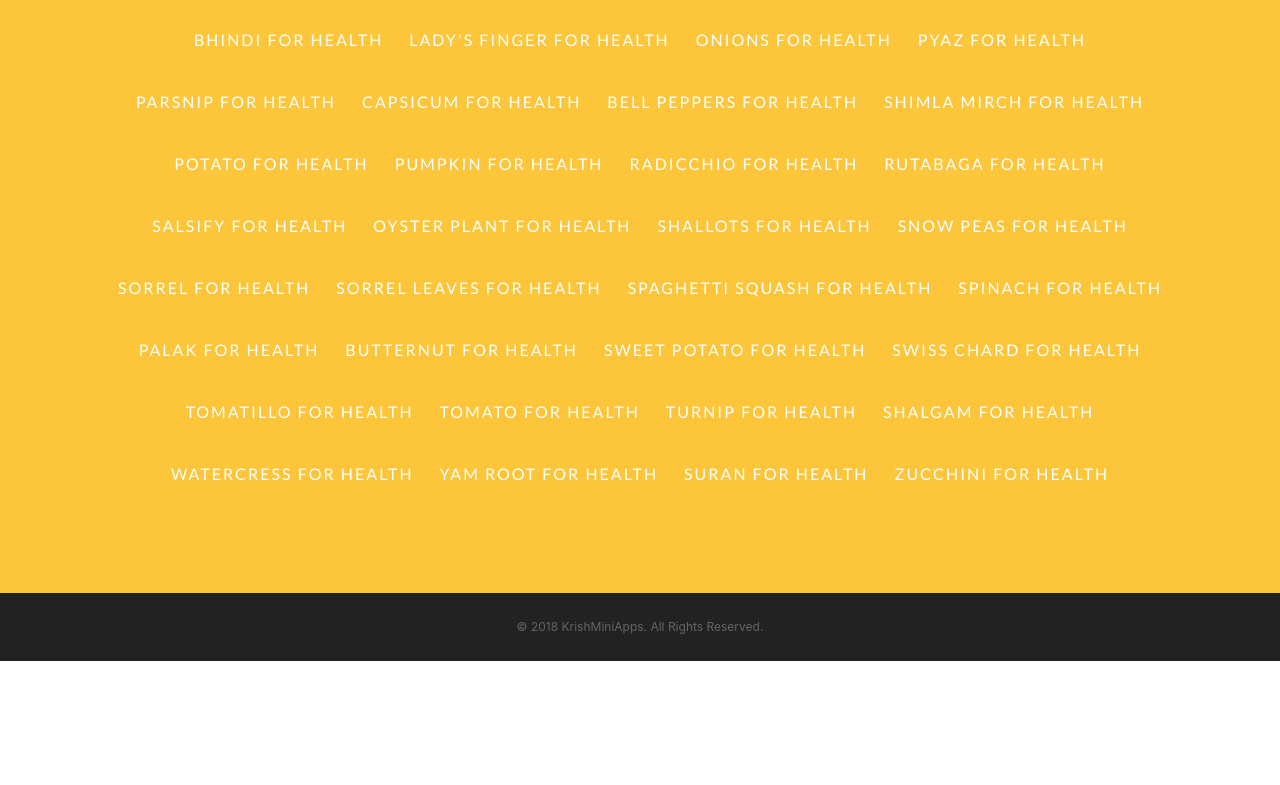
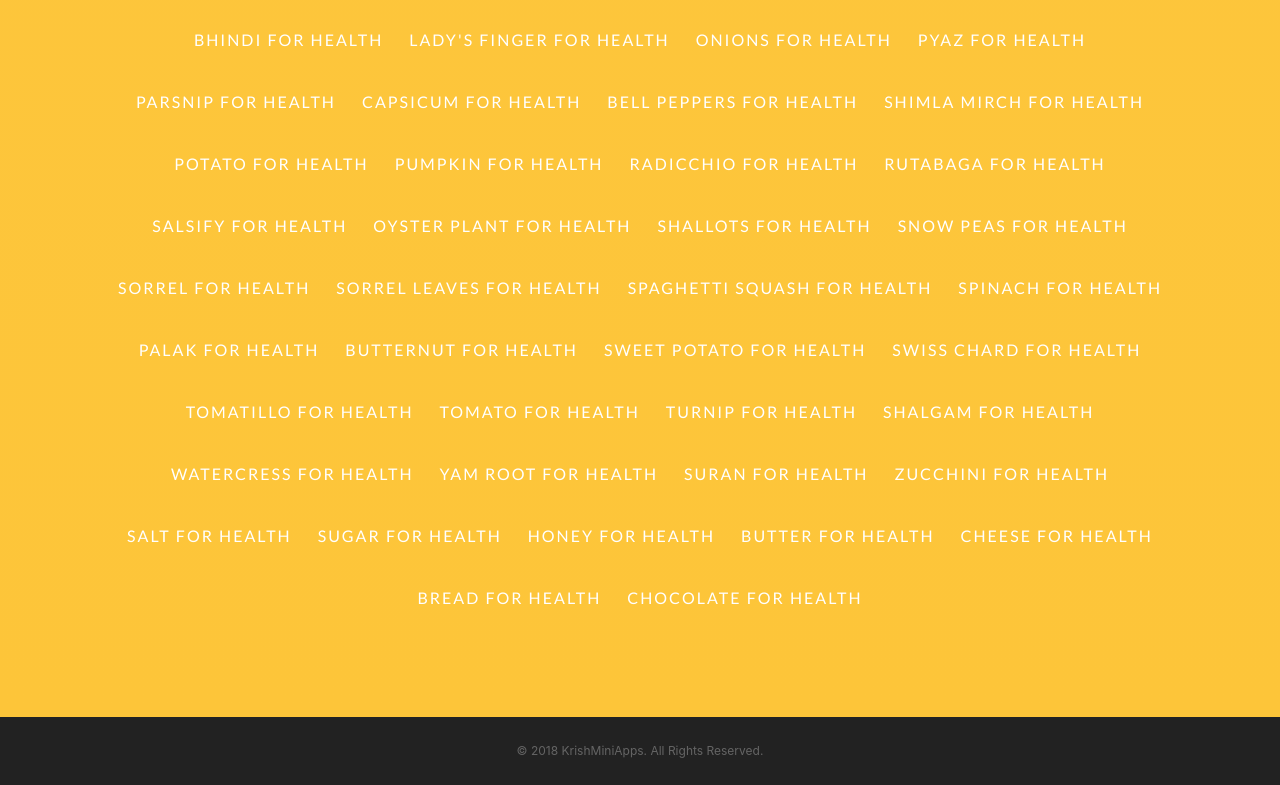
Before and after one commit to krishyapps/krishyapps.github.io, a website with bundled scripts: page index.html in a window 1280 px wide. Shown: the part 11182-11967 px from the top of the page. Before the commit the page ends 11843 px from the top, so only its background shows below. Built offline with nearby package versions, Linux system fonts and the light colour scheme; a web font is replaced by a local one.

Commit message:
89 commit

```diff
--- a/index.html
+++ b/index.html
@@ -659,6 +659,13 @@ Figs For Health
 </a><a href="https://play.google.com/store/apps/details?id=benefitsofeatingyamroot.sideeffectsofeatingyamroot" class="btn btn-outline btn-x js-scroll-trigger">Yam Root For Health
 </a><a href="https://play.google.com/store/apps/details?id=benefitsofeatingsuran.sideeffectsofeatingsuran" class="btn btn-outline btn-x js-scroll-trigger">Suran For Health
 </a><a href="https://play.google.com/store/apps/details?id=benefitsofeatingzucchini.sideeffectsofeatingzucchini" class="btn btn-outline btn-x js-scroll-trigger">Zucchini For Health
+</a><br><br><a href="https://play.google.com/store/apps/details?id=benefitsofeatingsalt.sideeffectsofeatingsalt" class="btn btn-outline btn-x js-scroll-trigger">Salt For Health
+</a><a href="https://play.google.com/store/apps/details?id=benefitsofeatingsugar.sideeffectsofeatingsugar" class="btn btn-outline btn-x js-scroll-trigger">Sugar For Health
+</a><a href="https://play.google.com/store/apps/details?id=benefitsofeatinghoney.sideeffectsofeatinghoney" class="btn btn-outline btn-x js-scroll-trigger">Honey For Health
+</a><a href="https://play.google.com/store/apps/details?id=benefitsofeatingbutter.sideeffectsofeatingbutter" class="btn btn-outline btn-x js-scroll-trigger">Butter For Health
+</a><a href="https://play.google.com/store/apps/details?id=benefitsofeatingcheese.sideeffectsofeatingcheese" class="btn btn-outline btn-x js-scroll-trigger">Cheese For Health
+</a><br><br><a href="https://play.google.com/store/apps/details?id=benefitsofeatingbread.sideeffectsofeatingbread" class="btn btn-outline btn-x js-scroll-trigger">Bread For Health
+</a><a href="https://play.google.com/store/apps/details?id=benefitsofeatingchocolate.sideeffectsofeatingchocolate" class="btn btn-outline btn-x js-scroll-trigger">Chocolate For Health
 </a>
       </div>
     </section>
```
